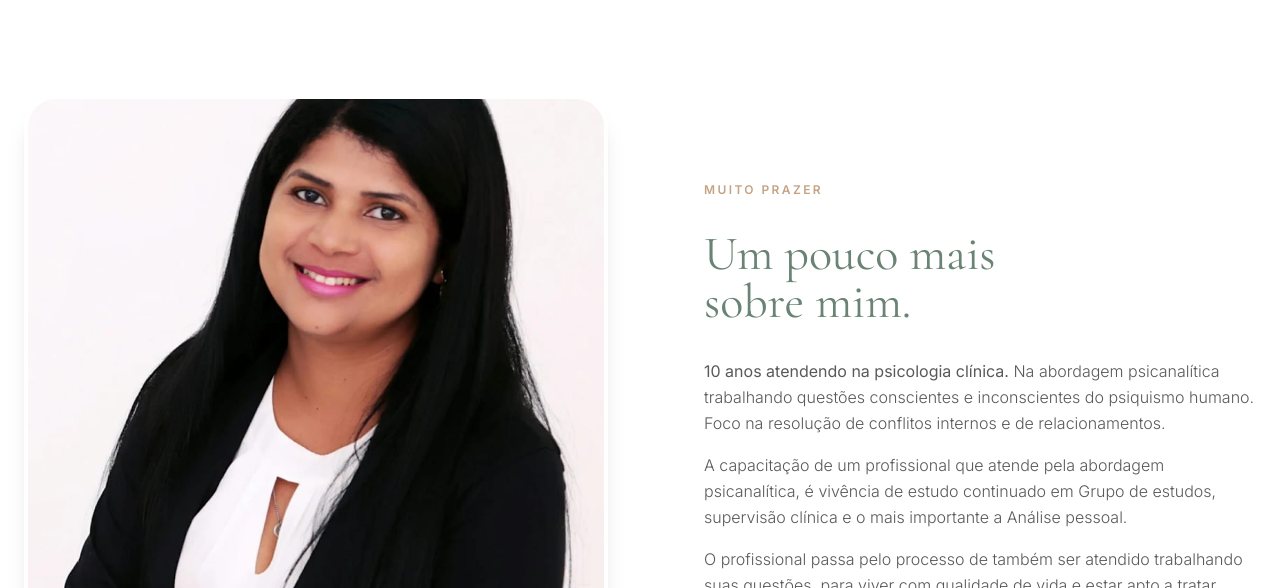
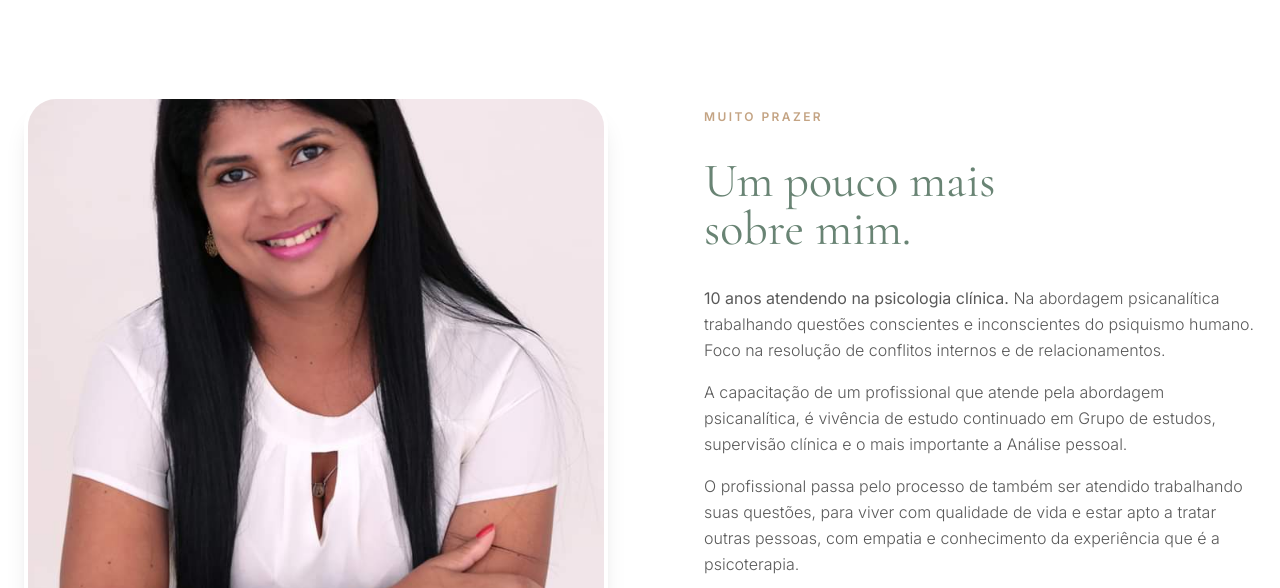
Before and after one commit to victorfstedesco/denise-ferreira.lp, a plain HTML site: page index.html in a window 1280 px wide. Shown: the part 802-1390 px from the top of the page. Drawn offline with nearby package versions, Linux system fonts and the light colour scheme.

Commit message:
style: swap profile images between hero and about sections

```diff
--- a/index.html
+++ b/index.html
@@ -107,7 +107,7 @@
     <section id="inicio" class="relative min-h-screen flex items-end md:items-center overflow-hidden">
         <!-- Foto de fundo -->
         <div class="absolute inset-0 bg-white">
-            <img src="foto1.jpeg"
+            <img src="foto2.jpeg"
                  alt="Denise Santos Ferreira"
                  class="w-full h-full object-cover object-top pt-[88px]">
             <div class="absolute inset-0 bg-gradient-to-t from-black/80 via-black/50 to-black/20 md:bg-gradient-to-r md:from-black/80 md:via-black/60 md:to-black/20 pointer-events-none"></div>
@@ -143,9 +143,9 @@
     <section id="sobre-mim" class="py-24 bg-white border-y border-brand-secondaryLight">
         <div class="max-w-7xl mx-auto px-6 grid md:grid-cols-2 gap-16 items-center">
             <div class="relative order-2 md:order-1">
-                <img src="foto2.jpeg"
+                <img src="foto1.jpeg"
                      alt="Psicóloga Denise"
-                     class="rounded-[2rem] w-full aspect-[4/5] object-cover shadow-xl border-4 border-white">
+                     class="rounded-[2rem] w-full  object-cover shadow-xl border-4 border-white">
 
                 <div class="absolute -bottom-8 -right-8 bg-brand-secondary text-white p-6 rounded-[2rem] hidden md:block max-w-xs shadow-xl border-4 border-white">
                     <p class="font-serif text-xl italic mb-2">"Quem cuida também precisa ser cuidado!"</p>
```
